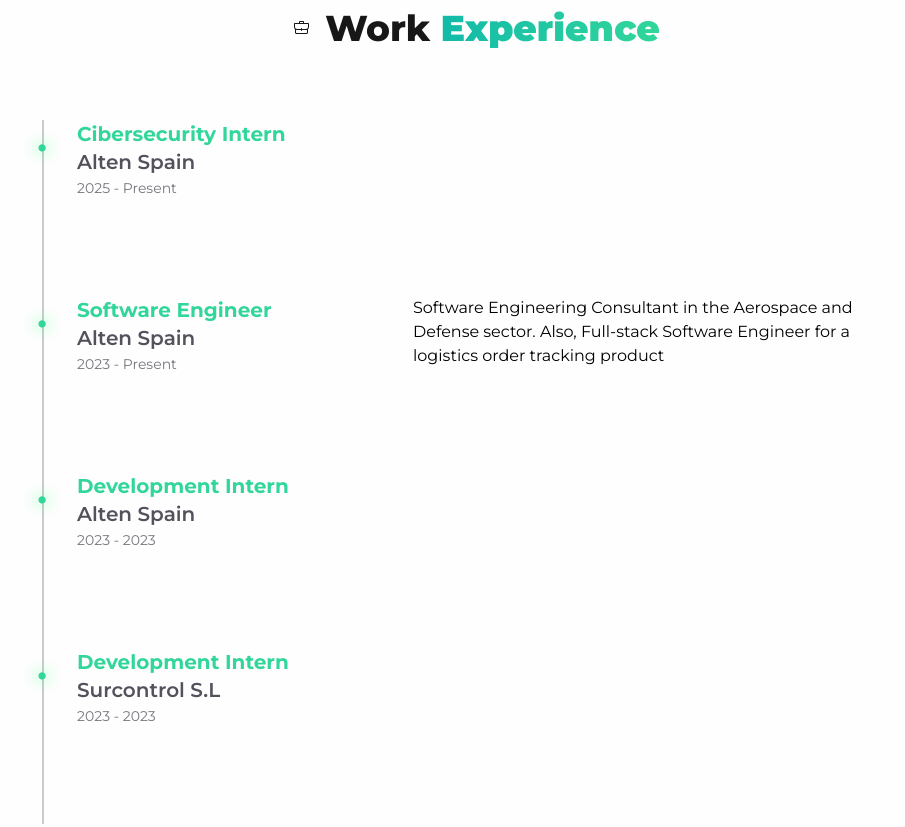
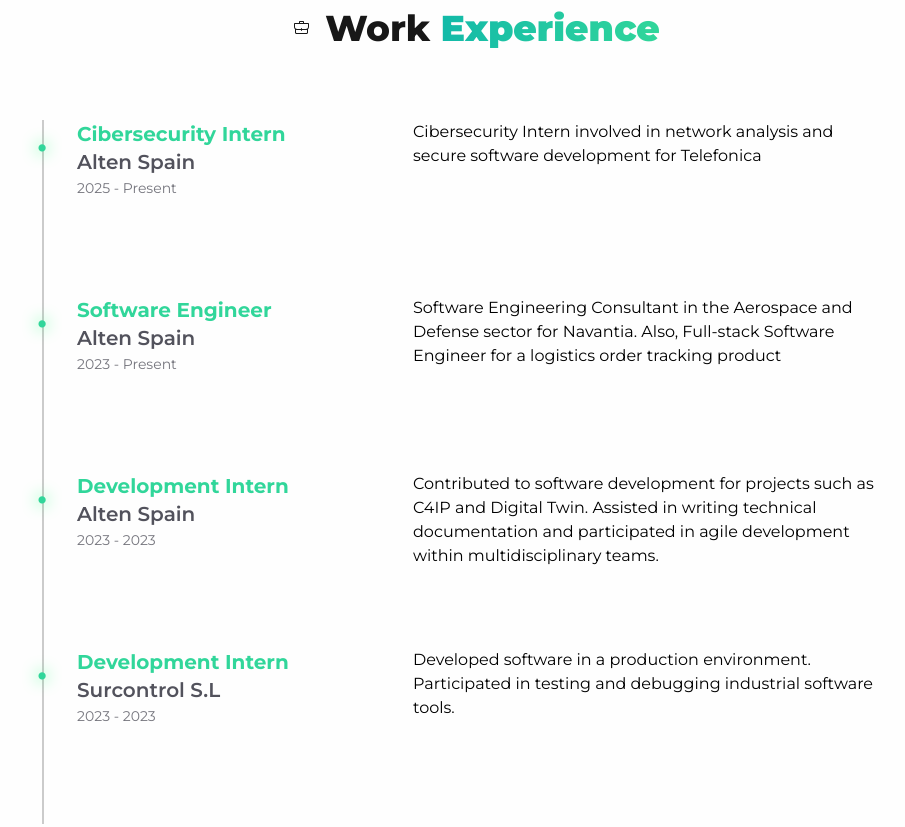
Before and after one commit to alfredoramosgarcia/alfredoramos.pro, an Astro site: page / in a window 1280 px wide. Shown: the part 1420-2247 px from the top of the page, without its empty margins (163-1068 px from the left). Built offline with nearby package versions, Linux system fonts and the light colour scheme; Astro itself is replaced by a stand-in of ours.

Commit message:
Experiences Description DONE

```diff
--- a/src/components/portfolio/Experience.astro
+++ b/src/components/portfolio/Experience.astro
@@ -9,28 +9,28 @@ const EXPERIENCE = [
     title: "Cibersecurity Intern",
     company: "Alten Spain",
     description:
-      "",
+      "Cibersecurity Intern involved in network analysis and secure software development for Telefonica",
   },
   {
     date: "2023 - Present",
     title: "Software Engineer",
     company: "Alten Spain",
     description:
-      "Software Engineering Consultant in the Aerospace and Defense sector. Also, Full-stack Software Engineer for a logistics order tracking product",
+      "Software Engineering Consultant in the Aerospace and Defense sector for Navantia. Also, Full-stack Software Engineer for a logistics order tracking product",
   },
   {
     date: "2023 - 2023",
     title: "Development Intern",
     company: "Alten Spain",
     description:
-      "",
+      "Contributed to software development for projects such as C4IP and Digital Twin. Assisted in writing technical documentation and participated in agile development within multidisciplinary teams.",
   },
   {
     date: "2023 - 2023",
     title: "Development Intern",
     company: "Surcontrol S.L",
     description:
-      "",
+      "Developed software in a production environment. Participated in testing and debugging industrial software tools.",
   }
 ];
 ---
```
